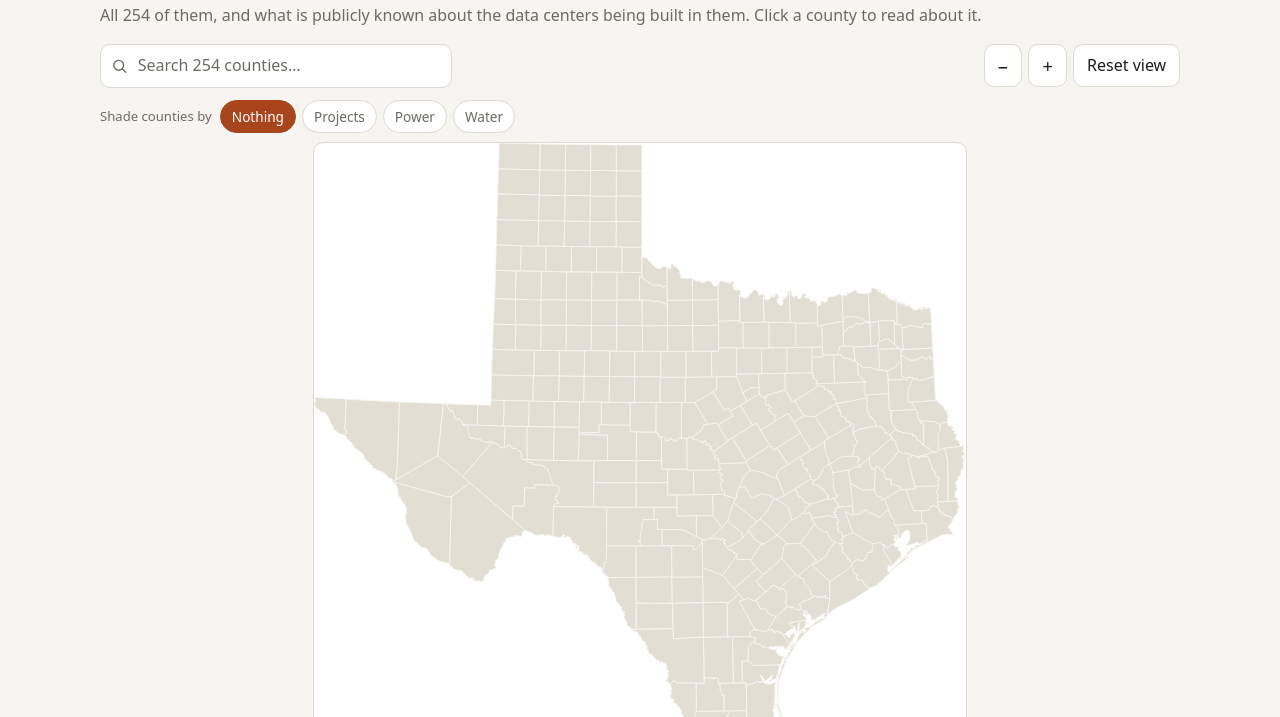
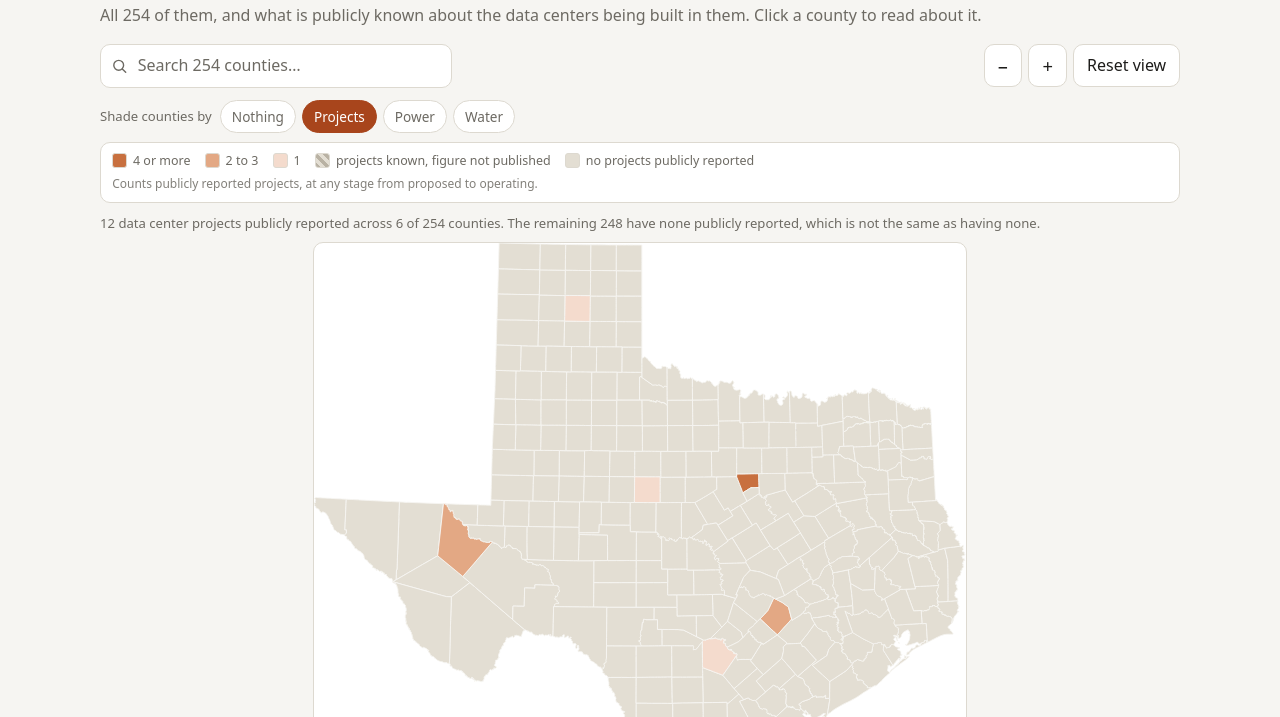
Before and after one commit to paulvonderhaar/tx_county_map_2, a plain HTML site: page index.html in a window 1280 px wide. Shown: the part 83-800 px from the top of the page. Drawn offline with Linux system fonts and the light colour scheme.

Commit message:
Show the data center layer on load
The map opened with no layer selected, so the first thing a visitor saw was
a plain map of Texas. Only 6 of 254 counties carry data, so clicking around
found a project roughly one time in forty, and the layer buttons were easy
to miss. The headline feature was effectively invisible.

The map now opens on the projects layer, so the shaded counties and the
legend are visible immediately.

Adds a coverage line under the map stating how many projects are known and
across how many counties, and repeating that the unshaded remainder means
nothing publicly reported rather than nothing there.

That line also serves as a load check. Both CSVs are fetched defensively so
a missing file still leaves a working map, which means a failed deploy of
datacenters.csv would otherwise show up as a silently empty map. If no rows
load, the line now says so and warns in the console.

Co-Authored-By: Claude Opus 5 <noreply@anthropic.com>

```diff
--- a/assets/app.js
+++ b/assets/app.js
@@ -36,6 +36,7 @@
     zoomOut: document.getElementById("zoom-out"),
     reset: document.getElementById("reset"),
     legend: document.getElementById("legend"),
+    coverage: document.getElementById("coverage"),
     layerButtons: document.querySelectorAll(".layer-btn")
   };
 
@@ -434,6 +435,29 @@
     els.legend.appendChild(note);
 
     els.legend.hidden = false;
+  }
+
+  // A one-line statement of how much of the state this data actually covers.
+  // It doubles as a load check: if the CSV goes missing in a deploy the map
+  // still renders, so without this the only symptom would be an empty map.
+  function renderCoverage() {
+    var withProjects = counties.filter(function (c) { return c.dc.projects.length > 0; });
+    var total = withProjects.reduce(function (n, c) { return n + c.dc.projects.length; }, 0);
+
+    if (!total) {
+      els.coverage.className = "coverage is-warning";
+      els.coverage.textContent =
+        "No data center projects loaded — data/datacenters.csv is missing or empty.";
+      console.warn("datacenters.csv produced no usable rows");
+      return;
+    }
+
+    els.coverage.className = "coverage";
+    els.coverage.textContent =
+      total + " data center projects publicly reported across " + withProjects.length +
+      " of " + counties.length + " counties. The remaining " +
+      (counties.length - withProjects.length) +
+      " have none publicly reported, which is not the same as having none.";
   }
 
   /* ------------------------------------------------------------- view/zoom */
@@ -1120,7 +1144,10 @@
       render();
       attachSearchEvents();
       attachChromeEvents();
-      setLayer("none");
+      renderCoverage();
+      // Open on the projects layer: with only a handful of counties carrying
+      // data, an unshaded map reads as an empty one.
+      setLayer("projects");
       els.search.placeholder = "Search " + counties.length + " counties…";
     }).catch(function (error) {
       if (location.protocol === "file:") {
--- a/assets/styles.css
+++ b/assets/styles.css
@@ -205,6 +205,19 @@ h1 {
 }
 
 .legend-note { flex-basis: 100%; font-size: 0.75rem; opacity: 0.85; }
+
+.coverage {
+  margin: 0 0 0.6rem;
+  font-size: 0.82rem;
+  color: var(--text-muted);
+}
+
+.coverage.is-warning {
+  padding: 0.45rem 0.65rem;
+  color: var(--accent);
+  border: 1px solid var(--accent);
+  border-radius: var(--radius);
+}
 
 .btn {
   padding: 0.5rem 0.8rem;
--- a/index.html
+++ b/index.html
@@ -48,13 +48,15 @@
 
     <div class="layers" role="group" aria-label="Map layer">
       <span class="layers-label">Shade counties by</span>
-      <button type="button" class="layer-btn is-active" data-layer="none" aria-pressed="true">Nothing</button>
-      <button type="button" class="layer-btn" data-layer="projects" aria-pressed="false">Projects</button>
+      <button type="button" class="layer-btn" data-layer="none" aria-pressed="false">Nothing</button>
+      <button type="button" class="layer-btn is-active" data-layer="projects" aria-pressed="true">Projects</button>
       <button type="button" class="layer-btn" data-layer="power" aria-pressed="false">Power</button>
       <button type="button" class="layer-btn" data-layer="water" aria-pressed="false">Water</button>
     </div>
 
     <div id="legend" class="legend" hidden></div>
+
+    <p id="coverage" class="coverage"></p>
 
     <div id="map" class="map">
       <p id="status" class="status">Loading map…</p>
```
